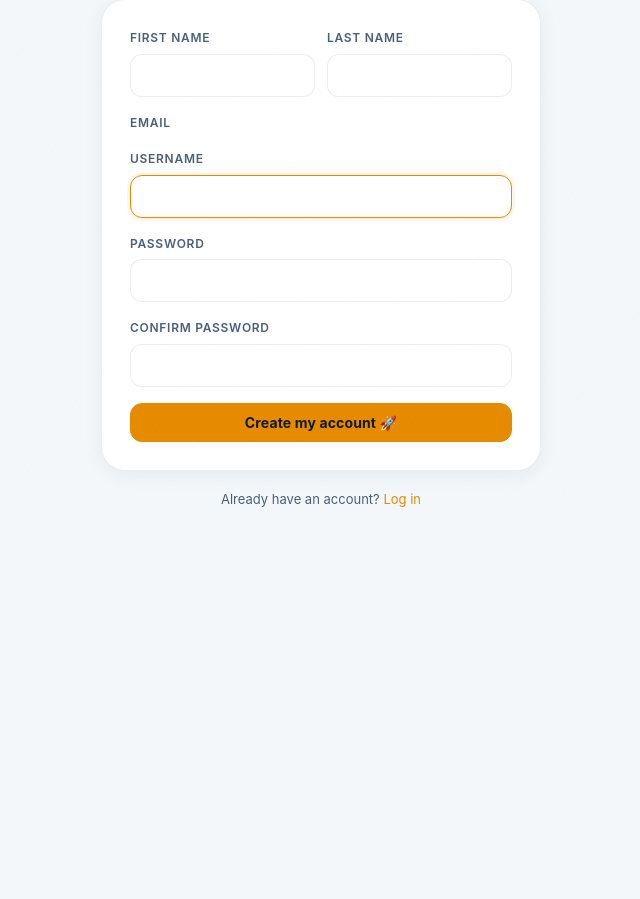
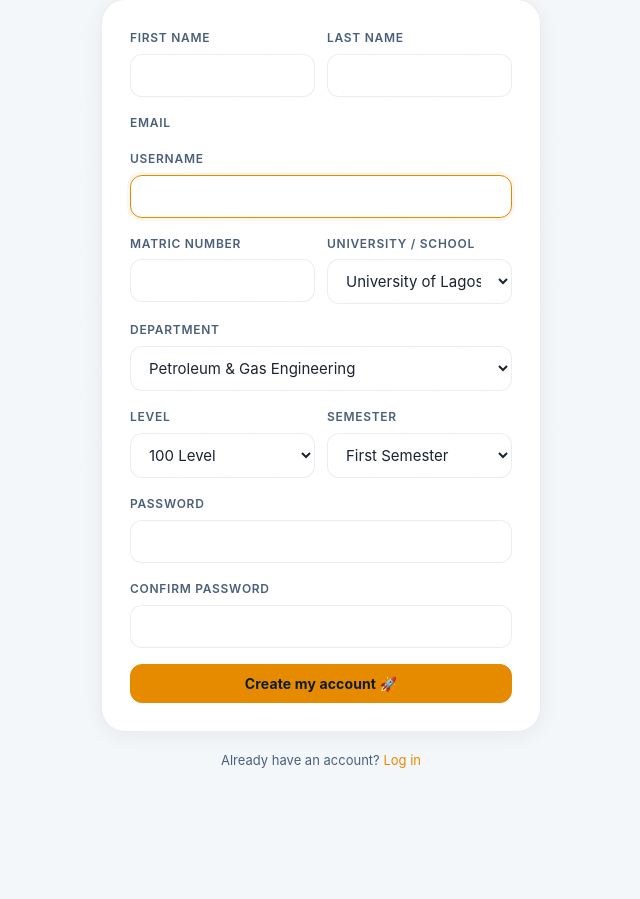
Before and after one commit to Adekunle-Adepoju/AI-lecturer, a Django app: page /signup/ in a window 1280 px wide. Shown: the part 305-1204 px from the top of the page, without its empty margins (319-959 px from the left). Before the commit the page ends 812 px from the top, so only its background shows below. Run offline with Django 5.2, Linux system fonts and the light colour scheme; some libraries are stand-ins or nearby versions.

Commit message:
made signup changes

```diff
--- a/core/views.py
+++ b/core/views.py
@@ -1,6 +1,5 @@
 import json
 import markdown
-import datetime
 import random
 from datetime import date, timedelta
 
@@ -33,30 +32,17 @@ def get_groq_client():
 def signup_view(request):
     if request.user.is_authenticated:
         return redirect("dashboard")
-    if request.method == "POST":
-        form = SignupForm(request.POST)
+    if request.method == 'POST':
+        form = SignupForm(request.POST)  # Fixed NameError placeholder here
         if form.is_valid():
-            try:
-                user = form.save(commit=False)
-                user.first_name = form.cleaned_data["first_name"]
-                user.last_name = form.cleaned_data["last_name"]
-                user.save()
-                profile = StudentProfile.objects.create(
-                    user=user,
-                    matric_number=form.cleaned_data["matric_number"],
-                    school=form.cleaned_data["school"],
-                    department=form.cleaned_data["department"],
-                    level=form.cleaned_data["level"],
-                    semester=form.cleaned_data["semester"],
-                )
-                _generate_timetable(profile)
-                login(request, user)
-                return redirect("dashboard")
-            except Exception as e:
-                form.add_error(None, f"Error creating account: {str(e)}")
+            user = form.save()
+            login(request, user)  # Log user in straight after a successful signup
+            return redirect('dashboard')
+        else:
+            print("SIGNUP ERRORS:", form.errors)
     else:
         form = SignupForm()
-    return render(request, "core/signup.html", {"form": form})
+    return render(request, 'core/signup.html', {'form': form})
 
 
 def login_view(request):
@@ -132,7 +118,8 @@ def dashboard_view(request):
     recent_sessions = profile.sessions.all()[:5]
     leaderboard = StudentProfile.objects.select_related("user").order_by("-xp")[:10]
     sessions_done = profile.sessions.count()
-    today = datetime.datetime.now().strftime("%a")
+
+    today = timezone.now().strftime("%a")  # Safe cross-platform timezone management
     todays_courses = profile.timetable.filter(day=today, is_completed=False)
     incomplete_sessions = {
         s.course_code: s
@@ -705,4 +692,5 @@ def restart_session_view(request, course_code, week_number):
     entry.save()
 
     messages.success(request, f"{course_code} Week {week_number} has been restarted from the beginning.")
-    return redirect("session", course_code=course_code)
+    # Fixed redirect pattern mapping lookup parameter
+    return redirect("session", course_code)
--- a/templates/core/signup.html
+++ b/templates/core/signup.html
@@ -12,6 +12,7 @@
 
     <form method="post">
       {% csrf_token %}
+
       <div class="form-row">
         <div class="form-group">
           <label>First name</label>
@@ -24,26 +25,62 @@
           {% if form.last_name.errors %}<p class="form-error">{{ form.last_name.errors.0 }}</p>{% endif %}
         </div>
       </div>
+
       <div class="form-group">
         <label>Email</label>
         {{ form.email }}
         {% if form.email.errors %}<p class="form-error">{{ form.email.errors.0 }}</p>{% endif %}
       </div>
+
       <div class="form-group">
         <label>Username</label>
         {{ form.username }}
         {% if form.username.errors %}<p class="form-error">{{ form.username.errors.0 }}</p>{% endif %}
+      </div>
+
+      <div class="form-row">
+        <div class="form-group">
+          <label>Matric Number</label>
+          {{ form.matric_number }}
+          {% if form.matric_number.errors %}<p class="form-error">{{ form.matric_number.errors.0 }}</p>{% endif %}
+        </div>
+        <div class="form-group">
+          <label>University / School</label>
+          {{ form.school }}
+          {% if form.school.errors %}<p class="form-error">{{ form.school.errors.0 }}</p>{% endif %}
+        </div>
+      </div>
+
+      <div class="form-group">
+        <label>Department</label>
+        {{ form.department }}
+        {% if form.department.errors %}<p class="form-error">{{ form.department.errors.0 }}</p>{% endif %}
+      </div>
+
+      <div class="form-row">
+        <div class="form-group">
+          <label>Level</label>
+          {{ form.level }}
+          {% if form.level.errors %}<p class="form-error">{{ form.level.errors.0 }}</p>{% endif %}
+        </div>
+        <div class="form-group">
+          <label>Semester</label>
+          {{ form.semester }}
+          {% if form.semester.errors %}<p class="form-error">{{ form.semester.errors.0 }}</p>{% endif %}
+        </div>
       </div>
       <div class="form-group">
         <label>Password</label>
         {{ form.password1 }}
         {% if form.password1.errors %}<p class="form-error">{{ form.password1.errors.0 }}</p>{% endif %}
       </div>
+
       <div class="form-group">
         <label>Confirm password</label>
         {{ form.password2 }}
         {% if form.password2.errors %}<p class="form-error">{{ form.password2.errors.0 }}</p>{% endif %}
       </div>
+
       <button type="submit" class="btn btn-primary btn-full">Create my account 🚀</button>
     </form>
     <p class="auth-switch">Already have an account? <a href="{% url 'login' %}">Log in</a></p>
```
Also changed, not shown: fix_markers.py (deleted, +0 -45 lines), db.sqlite3.
